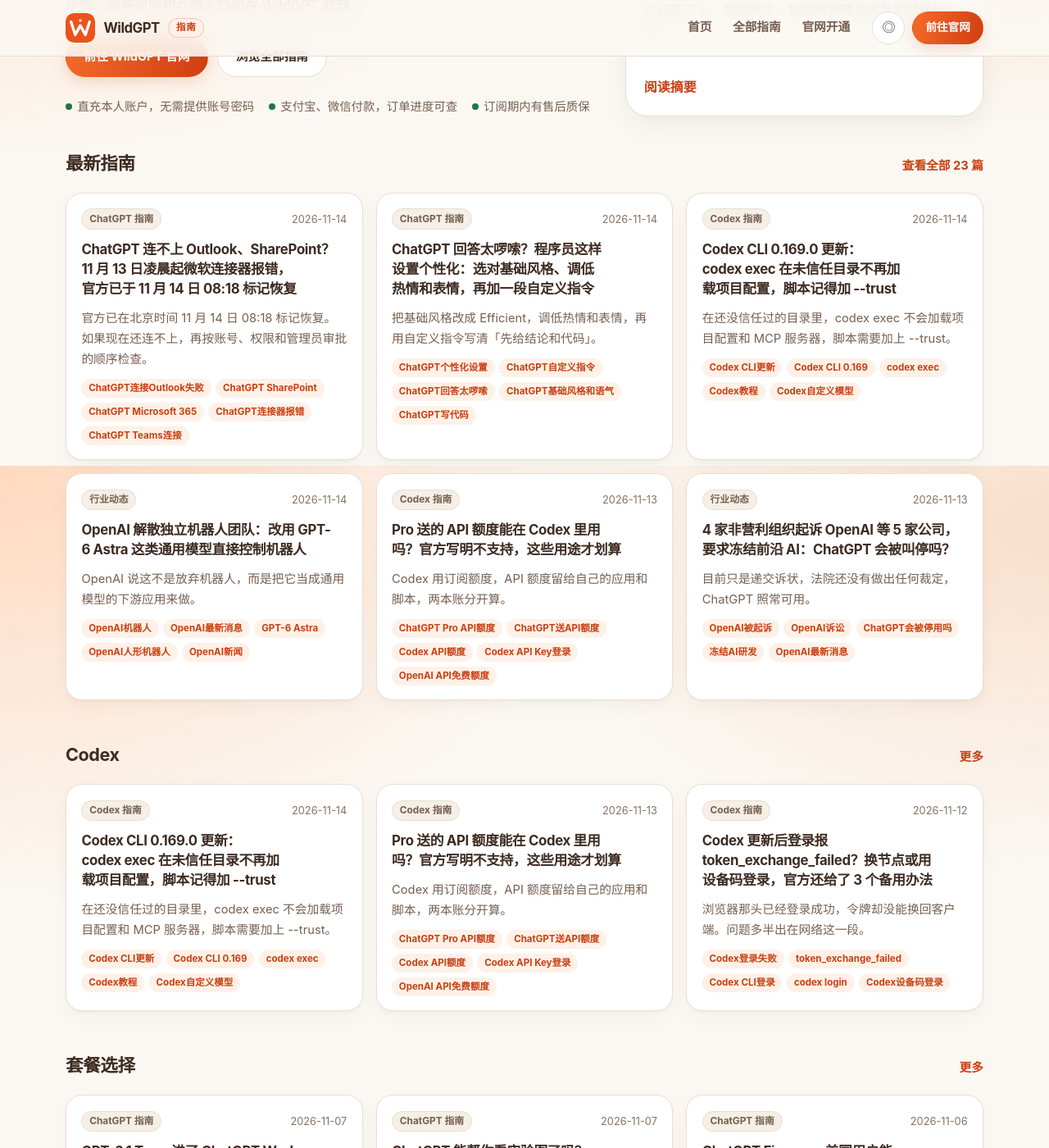
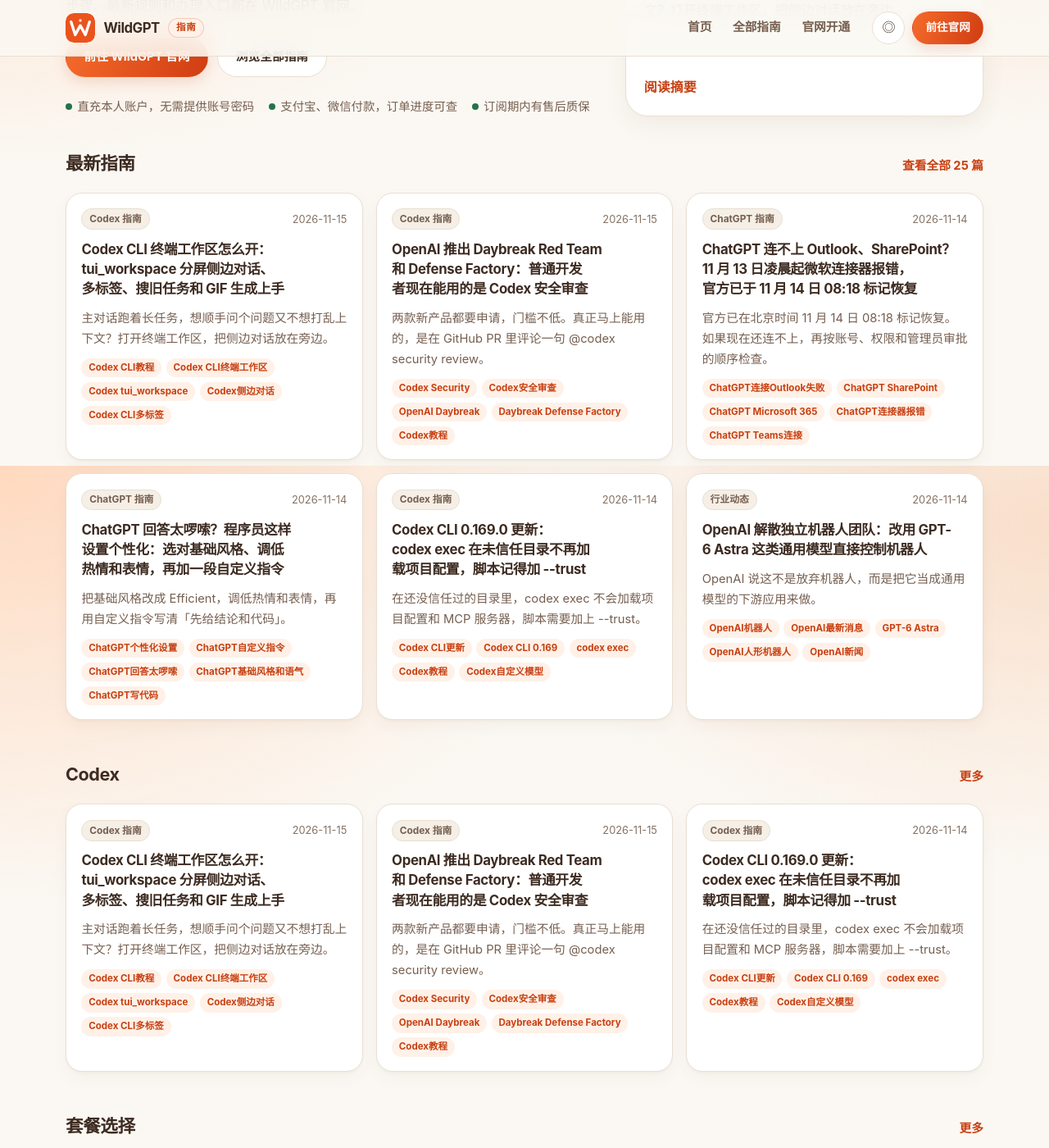
Before and after one commit to wildgpt-plus/wildgpt-plus.github.io, a Jekyll site: the page built from index.html, in a window 1280 px wide and 1400 px high, scrolled down 332 px. Shown: the whole window at 82% size. Built offline with Jekyll 4.4.1, drawn with Linux system fonts in a browser that asks for light colours; some of the changed text lies outside the part shown.

Commit message:
docs: sync November 15 WildGPT summaries

```diff
--- a/_data/guides.json
+++ b/_data/guides.json
@@ -1,4 +1,78 @@
 [
+  {
+    "slug": "codex-cli-tui-workspace-side-chat-tabs",
+    "title": "Codex CLI 终端工作区怎么开：tui_workspace 分屏侧边对话、多标签、搜旧任务和 GIF 生成上手",
+    "date": "2026-11-15",
+    "published": "2026-11-15",
+    "summary": "主对话跑着长任务，想顺手问个问题又不想打乱上下文？打开终端工作区，把侧边对话放在旁边。",
+    "points": [
+      "终端工作区是 0.168.0 加入的可选功能，开关是 features.tui_workspace，官方源码里仍标为开发中、默认关闭。",
+      "0.169.0 起侧边对话支持多标签，重启 Codex 后还能重新打开保存过的本地侧边对话。",
+      "命令中心能按名称、提示词、工作目录搜旧任务；打开 image_generation_animation 还能让 Codex 生成 GIF。"
+    ],
+    "tags": [
+      "Codex CLI教程",
+      "Codex CLI终端工作区",
+      "Codex tui_workspace",
+      "Codex侧边对话",
+      "Codex CLI多标签",
+      "Codex feature flags",
+      "Codex config.toml",
+      "Codex生成GIF"
+    ],
+    "keywords": [
+      "Codex CLI教程",
+      "Codex CLI终端工作区",
+      "Codex tui_workspace",
+      "Codex侧边对话",
+      "Codex CLI多标签",
+      "Codex feature flags",
+      "Codex config.toml",
+      "Codex生成GIF"
+    ],
+    "topic": "codex",
+    "category": "Codex 指南",
+    "source_url": "https://wildgpt.plus/zh/guides/codex-cli-tui-workspace-side-chat-tabs/",
+    "canonical": "https://wildgpt.plus/zh/guides/codex-cli-tui-workspace-side-chat-tabs/",
+    "cta_url": "https://wildgpt.plus/zh/guides/codex-cli-tui-workspace-side-chat-tabs/?utm_source=githubpages&utm_medium=guide&utm_campaign=knowledge_summary"
+  },
+  {
+    "slug": "codex-security-review-daybreak-defense-factory",
+    "title": "OpenAI 推出 Daybreak Red Team 和 Defense Factory：普通开发者现在能用的是 Codex 安全审查",
+    "date": "2026-11-15",
+    "published": "2026-11-15",
+    "summary": "两款新产品都要申请，门槛不低。真正马上能用的，是在 GitHub PR 里评论一句 @codex security review。",
+    "points": [
+      "Daybreak Red Team 做 Web 应用渗透测试，Defense Factory 扫 GitHub 仓库并准备补丁，两者都要先拿到 Daybreak 权限。",
+      "Pro、Business、Enterprise、Edu 现在就能在 GitHub PR 里用 @codex security review，Plus 不支持。",
+      "想在本地或 CI 里扫代码，可以用 Codex Security 插件和开源的 codex-security CLI。"
+    ],
+    "tags": [
+      "Codex Security",
+      "Codex安全审查",
+      "OpenAI Daybreak",
+      "Daybreak Defense Factory",
+      "Codex教程",
+      "AI代码审计",
+      "GitHub PR安全审查",
+      "ChatGPT Pro Codex"
+    ],
+    "keywords": [
+      "Codex Security",
+      "Codex安全审查",
+      "OpenAI Daybreak",
+      "Daybreak Defense Factory",
+      "Codex教程",
+      "AI代码审计",
+      "GitHub PR安全审查",
+      "ChatGPT Pro Codex"
+    ],
+    "topic": "codex",
+    "category": "Codex 指南",
+    "source_url": "https://wildgpt.plus/zh/guides/codex-security-review-daybreak-defense-factory/",
+    "canonical": "https://wildgpt.plus/zh/guides/codex-security-review-daybreak-defense-factory/",
+    "cta_url": "https://wildgpt.plus/zh/guides/codex-security-review-daybreak-defense-factory/?utm_source=githubpages&utm_medium=guide&utm_campaign=knowledge_summary"
+  },
   {
     "slug": "chatgpt-microsoft-365-connector-errors",
     "title": "ChatGPT 连不上 Outlook、SharePoint？11 月 13 日凌晨起微软连接器报错，官方已于 11 月 14 日 08:18 标记恢复",
--- /dev/null
+++ b/knowledge/guides/codex-cli-tui-workspace-side-chat-tabs.md
@@ -0,0 +1,43 @@
+---
+title: "Codex CLI 终端工作区怎么开：tui_workspace 分屏侧边对话、多标签、搜旧任务和 GIF 生成上手"
+description: "主对话跑着长任务，想顺手问个问题又不想打乱上下文？打开终端工作区，把侧边对话放在旁边。"
+date: "2026-11-15"
+updated: "2026-11-15"
+topic: "codex"
+category: "Codex 指南"
+tags:
+  - "Codex CLI教程"
+  - "Codex CLI终端工作区"
+  - "Codex tui_workspace"
+  - "Codex侧边对话"
+  - "Codex CLI多标签"
+  - "Codex feature flags"
+  - "Codex config.toml"
+  - "Codex生成GIF"
+keywords:
+  - "Codex CLI教程"
+  - "Codex CLI终端工作区"
+  - "Codex tui_workspace"
+  - "Codex侧边对话"
+  - "Codex CLI多标签"
+  - "Codex feature flags"
+  - "Codex config.toml"
+  - "Codex生成GIF"
+slug: "codex-cli-tui-workspace-side-chat-tabs"
+canonical: "https://wildgpt.plus/zh/guides/codex-cli-tui-workspace-side-chat-tabs/"
+source_url: "https://wildgpt.plus/zh/guides/codex-cli-tui-workspace-side-chat-tabs/"
+layout: guide
+permalink: /guides/codex-cli-tui-workspace-side-chat-tabs/
+---
+
+主对话跑着长任务，想顺手问个问题又不想打乱上下文？打开终端工作区，把侧边对话放在旁边。
+
+## 要点
+
+- 终端工作区是 0.168.0 加入的可选功能，开关是 features.tui_workspace，官方源码里仍标为开发中、默认关闭。
+- 0.169.0 起侧边对话支持多标签，重启 Codex 后还能重新打开保存过的本地侧边对话。
+- 命令中心能按名称、提示词、工作目录搜旧任务；打开 image_generation_animation 还能让 Codex 生成 GIF。
+
+[阅读官网完整指南](https://wildgpt.plus/zh/guides/codex-cli-tui-workspace-side-chat-tabs/?utm_source=github&utm_medium=referral&utm_campaign=knowledge_base)
+
+套餐、价格和办理入口以 WildGPT 官网当前页面为准。
--- /dev/null
+++ b/knowledge/guides/codex-security-review-daybreak-defense-factory.md
@@ -0,0 +1,43 @@
+---
+title: "OpenAI 推出 Daybreak Red Team 和 Defense Factory：普通开发者现在能用的是 Codex 安全审查"
+description: "两款新产品都要申请，门槛不低。真正马上能用的，是在 GitHub PR 里评论一句 @codex security review。"
+date: "2026-11-15"
+updated: "2026-11-15"
+topic: "codex"
+category: "Codex 指南"
+tags:
+  - "Codex Security"
+  - "Codex安全审查"
+  - "OpenAI Daybreak"
+  - "Daybreak Defense Factory"
+  - "Codex教程"
+  - "AI代码审计"
+  - "GitHub PR安全审查"
+  - "ChatGPT Pro Codex"
+keywords:
+  - "Codex Security"
+  - "Codex安全审查"
+  - "OpenAI Daybreak"
+  - "Daybreak Defense Factory"
+  - "Codex教程"
+  - "AI代码审计"
+  - "GitHub PR安全审查"
+  - "ChatGPT Pro Codex"
+slug: "codex-security-review-daybreak-defense-factory"
+canonical: "https://wildgpt.plus/zh/guides/codex-security-review-daybreak-defense-factory/"
+source_url: "https://wildgpt.plus/zh/guides/codex-security-review-daybreak-defense-factory/"
+layout: guide
+permalink: /guides/codex-security-review-daybreak-defense-factory/
+---
+
+两款新产品都要申请，门槛不低。真正马上能用的，是在 GitHub PR 里评论一句 @codex security review。
+
+## 要点
+
+- Daybreak Red Team 做 Web 应用渗透测试，Defense Factory 扫 GitHub 仓库并准备补丁，两者都要先拿到 Daybreak 权限。
+- Pro、Business、Enterprise、Edu 现在就能在 GitHub PR 里用 @codex security review，Plus 不支持。
+- 想在本地或 CI 里扫代码，可以用 Codex Security 插件和开源的 codex-security CLI。
+
+[阅读官网完整指南](https://wildgpt.plus/zh/guides/codex-security-review-daybreak-defense-factory/?utm_source=github&utm_medium=referral&utm_campaign=knowledge_base)
+
+套餐、价格和办理入口以 WildGPT 官网当前页面为准。
```
Also changed, not shown: knowledge/README.md (+2 -0 lines).
